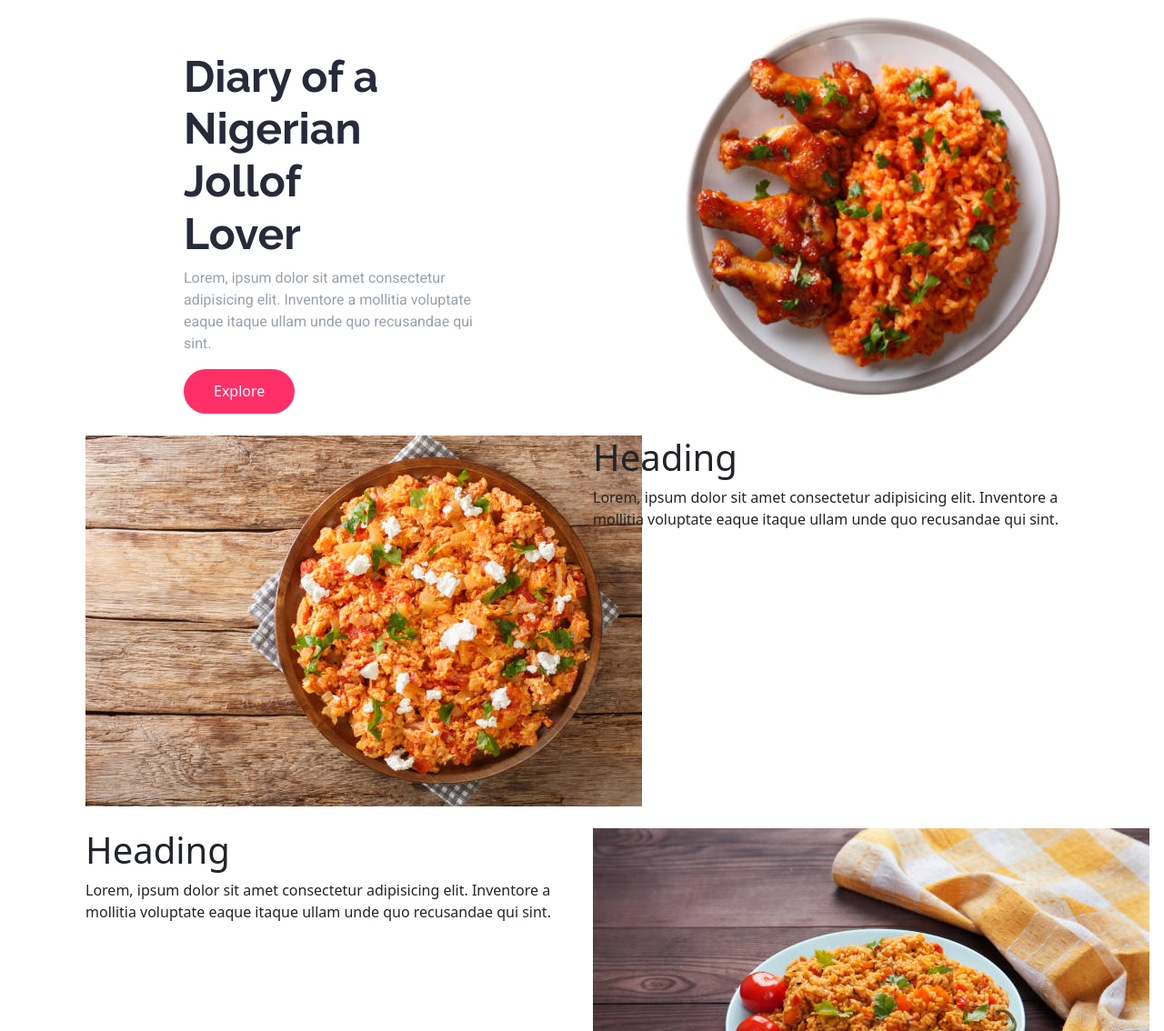
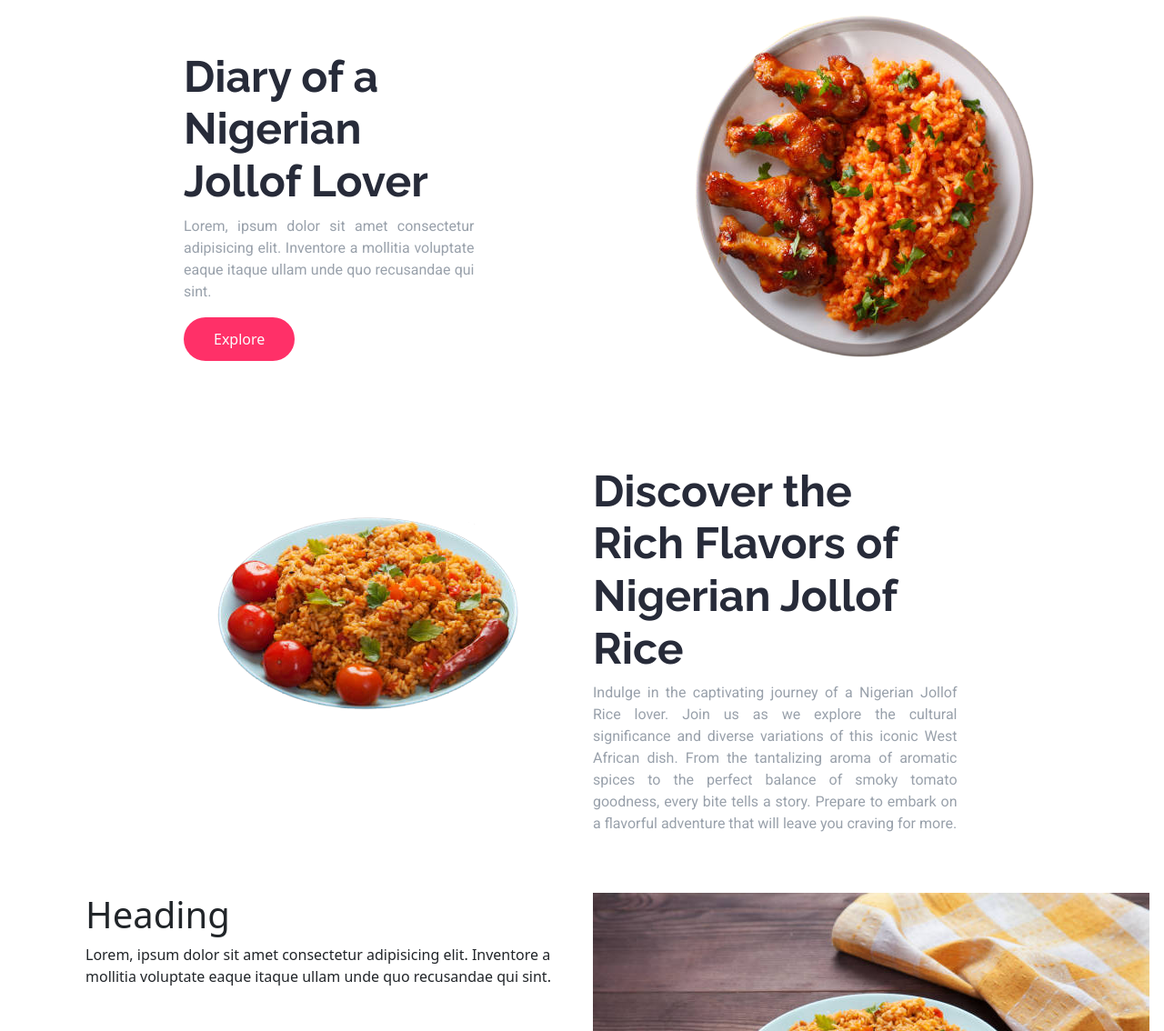
Before and after one commit to MbonuJennifer/foodee, a plain HTML site: page index.html in a window 1280 px wide. Shown: the part 109-1243 px from the top of the page at 91% size. Drawn offline with nearby package versions, Linux system fonts and the light colour scheme.

Commit message:
Styled the second section

```diff
--- a/index.html
+++ b/index.html
@@ -28,13 +28,23 @@
             <span class="mb-0 h1 navBarBrand"
               >Food<span class="navBarBrand-suffix">ee</span></span
             >
-            <button class="navbar-toggler" type="button" data-bs-toggle="collapse" data-bs-target="#navbarSupportedContent" aria-controls="navbarSupportedContent" aria-expanded="false" aria-label="Toggle navigation">
+            <button
+              class="navbar-toggler"
+              type="button"
+              data-bs-toggle="collapse"
+              data-bs-target="#navbarSupportedContent"
+              aria-controls="navbarSupportedContent"
+              aria-expanded="false"
+              aria-label="Toggle navigation"
+            >
               <span class="navbar-toggler-icon"></span>
             </button>
             <div class="collapse navbar-collapse" id="navbarSupportedContent">
               <ul class="navbar-nav">
                 <li class="nav-item">
-                  <a class="nav-link active" aria-current="page" href="#">Home</a>
+                  <a class="nav-link active" aria-current="page" href="#"
+                    >Home</a
+                  >
                 </li>
                 <li class="nav-item">
                   <a class="nav-link" href="#">Gallery</a>
@@ -54,7 +64,9 @@
       <div class="container">
         <div class="row my-4 headingRoll">
           <div class="col-md-6 col-sm-12 align-items-center">
-            <h1 class="headingFirst">Diary of a Nigerian <span>Jollof </span>Lover</h1>
+            <h1 class="headingFirst">
+              Diary of a Nigerian <span>Jollof </span>Lover
+            </h1>
             <p class="paraFirst">
               Lorem, ipsum dolor sit amet consectetur adipisicing elit.
               Inventore a mollitia voluptate eaque itaque ullam unde quo
@@ -71,20 +83,25 @@
         </div>
       </div>
       <div class="container">
-        <div class="row">
-          <div class="col-md-6 col-sm-12">
+        <div class="row my-5">
+          <div class="col-md-6 col-sm-12 order-md-2">
+            <h1 class="headingSecond">
+              Discover the Rich Flavors of Nigerian Jollof Rice
+            </h1>
+            <p class="paraSecond">
+              Indulge in the captivating journey of a Nigerian Jollof Rice
+              lover. Join us as we explore the cultural significance and diverse
+              variations of this iconic West African dish. From the tantalizing
+              aroma of aromatic spices to the perfect balance of smoky tomato
+              goodness, every bite tells a story. Prepare to embark on a
+              flavorful adventure that will leave you craving for more.
+            </p>
+          </div>
+          <div class="col-md-6 col-sm-12 order-md-1">
             <img
-              src="/src/images/2.jpg"
+              src="/src/images/3-no-bg.png"
               alt="This is the image of jollof rice"
             />
-          </div>
-          <div class="col-md-6 col-sm-12">
-            <h1>Heading</h1>
-            <p>
-              Lorem, ipsum dolor sit amet consectetur adipisicing elit.
-              Inventore a mollitia voluptate eaque itaque ullam unde quo
-              recusandae qui sint.
-            </p>
           </div>
         </div>
       </div>
--- a/style.css
+++ b/style.css
@@ -41,18 +41,27 @@ body {
 .navbar-expand-lg .navbar-collapse {
   justify-content: end;
 }
+.headingSecond {
+  width: 70%;
+}
 .headingFirst {
+  width: 65%;
+}
+.headingFirst,
+.headingSecond {
   font-size: 3rem;
   font-weight: bold;
   color: var(--pry-blue);
   font-family: var(--pry-font);
-  width: 60%;
 }
-.paraFirst {
+.paraFirst,
+.paraSecond {
   font-family: var(--sec-font);
   width: 75%;
   color: var(--pry-light);
   font-size: 1rem;
+  text-align: justify;
+  text-justify: inter-word;
 }
 .btnExplore {
   background-color: var(--pry-pink);
@@ -67,14 +76,20 @@ body {
   background-color: var(--pry-white);
 }
 @media (max-width: 991px) {
-  .headingFirst {
+  .headingFirst,
+  .headingSecond {
     width: 100%;
   }
-  .paraFirst {
+  .paraFirst,
+  .paraSecond {
     width: 100%;
   }
   .btnExplore {
     margin-bottom: 2rem;
+  }
+   .order-sm-first {
+    order: -1;
+
   }
 }
 
@@ -83,9 +98,12 @@ body {
     margin-left: 6rem;
     margin-right: 6rem;
     margin-bottom: 3rem;
-
   }
-  .headingFirst{
+  .headingFirst,
+  .headingSecond {
     margin-top: 3.3rem;
   }
 }
+@media (max-width: 767px) {
+
+}
```
Also changed, not shown: src/images/2-no-bg.png (added), src/images/3-no-bg.png (added).
